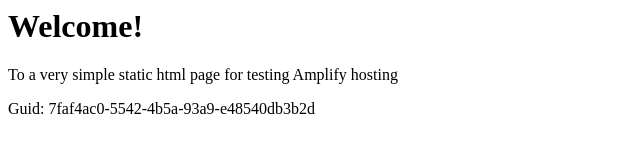
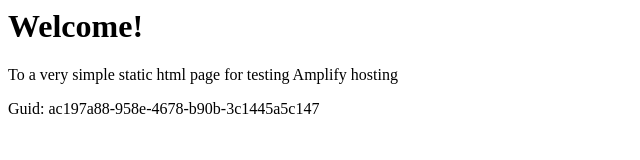
Before and after one commit to aws-aemilia-pdx/Github-PR-Commit-Integration-Test-DoNotTouch-GitHubWebhookPushCanaryTest-v1-preprod-us-west-2, a website: page src/index.html in a window 1280 px wide. Shown: the full height of the page, 0-640 px from the left. Drawn offline with Linux system fonts and the light colour scheme.

Commit message:
commit from integ tests

```diff
--- a/src/index.html
+++ b/src/index.html
@@ -12,6 +12,6 @@
 <body>
     <h1>Welcome!</h1>
     <p>To a very simple static html page for testing Amplify hosting</p>
-    <p>Guid: 7faf4ac0-5542-4b5a-93a9-e48540db3b2d</p></body>
+    <p>Guid: ac197a88-958e-4678-b90b-3c1445a5c147</p></body>
 
 </html>
```
